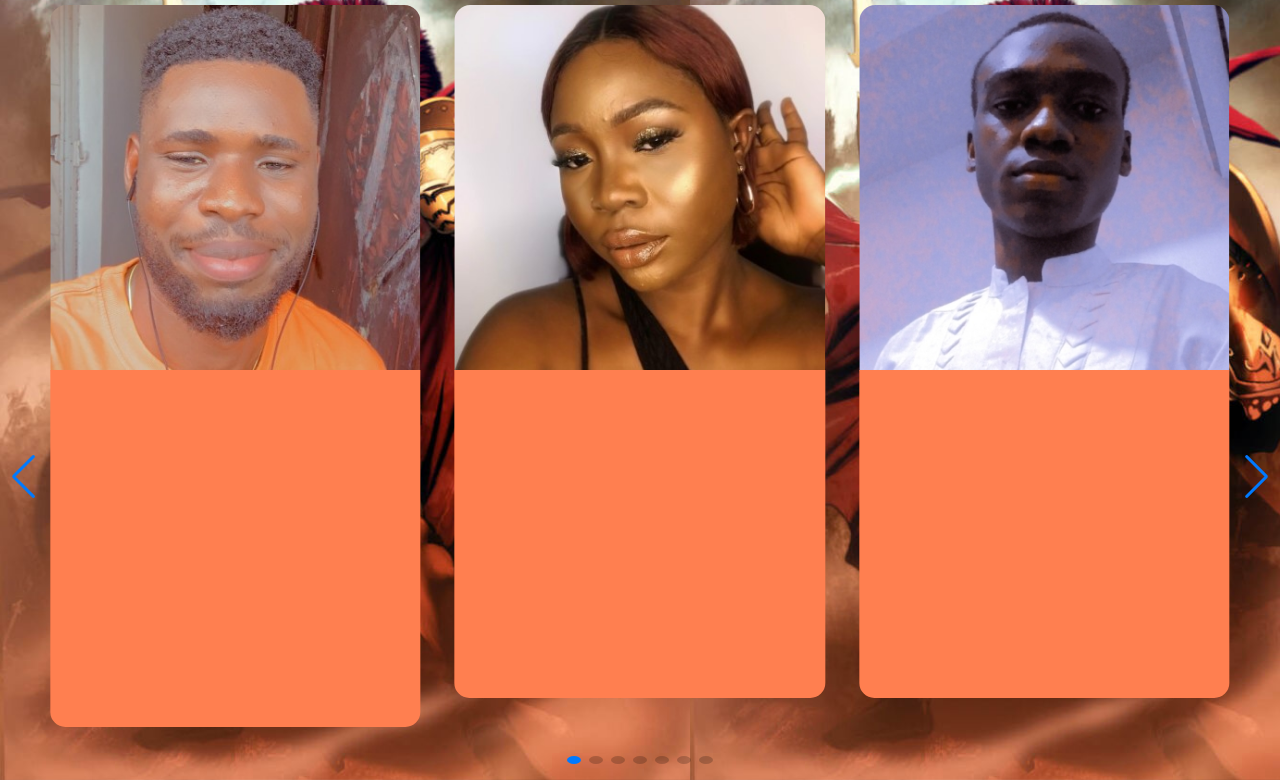
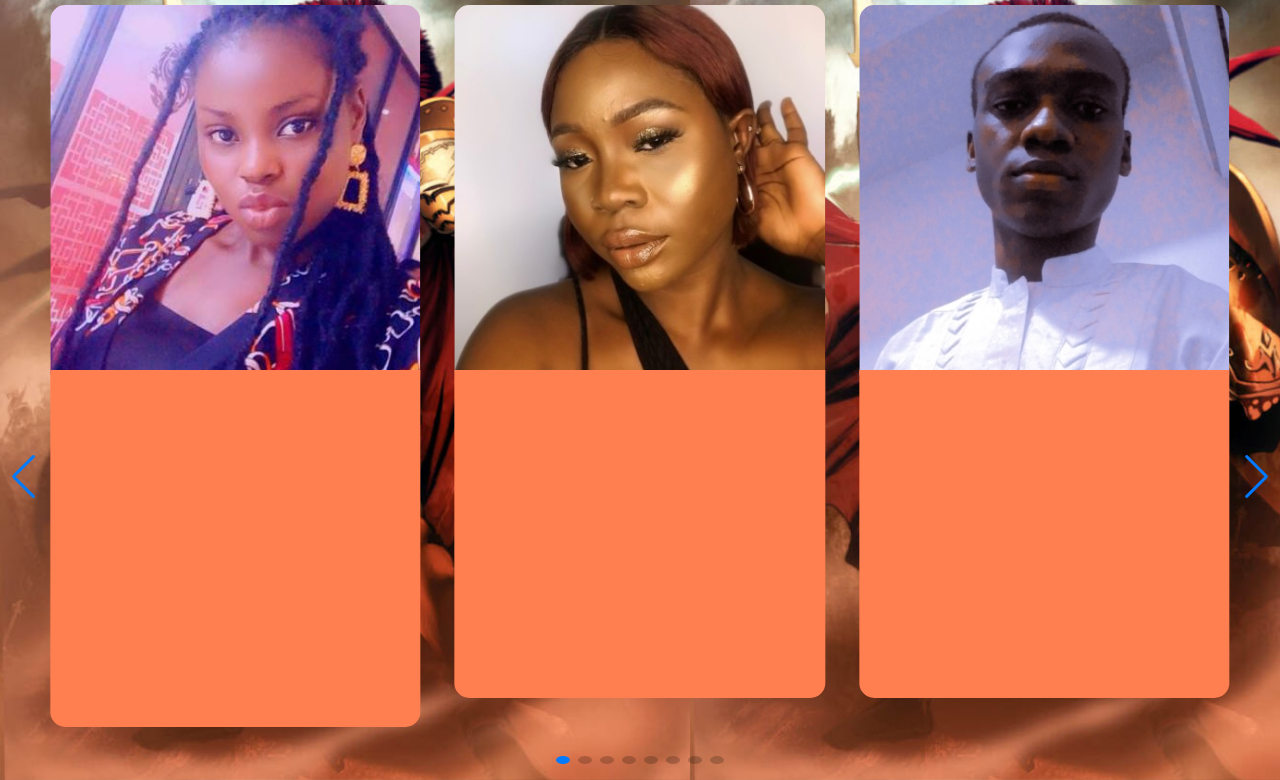
Before and after one commit to Izima01/Kodecamp-task-7-Team-Array-JS, a plain HTML site: page index.html in a window 1280 px wide. Shown: the part 83-863 px from the top of the page. Drawn offline with nearby package versions, Linux system fonts and the light colour scheme.

Commit message:
last commit

```diff
--- a/JS/app.js
+++ b/JS/app.js
@@ -61,7 +61,17 @@ let teamMembers = [
         thingsLearnt: ["HTML", "CSS", "Bootstrap", "Javascript"],
         bestMovie: "Inglorious Basterds",
         age: 22,
-    }
+    },
+    {
+        names: "Oyindamola Ogunkunle",
+        track: "Beginner Frontend",
+        bestFood: "Amala with Abula",
+        complexion: "dark",
+        thingsLearnt: ["HTML", "CSS", "Bootstrap", "Javascript"],
+        bestMovie: "Nil",
+        age: 24,
+    },
+
 ]
 
 let names = document.querySelectorAll("name");
@@ -76,7 +86,7 @@ let bestMovie = document.querySelectorAll("#bestMovie");
 for (let i = 0; i < teamMembers.length; i ++) {
     let member = teamMembers[i]
     let textList = "";
-    textList += `${member.thingsLearnt} `;
+    textList += `${member.thingsLearnt}`;
 
 
     console.log(textList)
@@ -84,7 +94,7 @@ for (let i = 0; i < teamMembers.length; i ++) {
                 `<div class="swiper-slide">
                     <div class="member-box rounded-3 container">
                         <div class="image overflow-hidden">
-                            <img class="rounded-4 rounded-bottom img-fluid w-100" src="images/member${i+1}.jpg" height="500px">
+                            <img class="img-fluid w-100" src="images/member${i+1}.jpg" height="500px">
                         </div>
                         <div class="description w-100">
                             <div class="description-inner">
--- a/css/style.css
+++ b/css/style.css
@@ -16,8 +16,12 @@ main {
 
 img {
     border-radius: 15px 15px 0 0;
-    transition: all ease-in-out 500ms;
+    transition: all ease-in-out 600ms;
     z-index: 1;
+}
+
+img:hover {
+    transform: scale(1.2);
 }
 
 .description {
@@ -35,17 +39,13 @@ img {
 .description-inner {
     opacity: 0;
     transform: translateY(40px);
-    transition: all ease 800ms;
+    transition: all ease 400ms;
 }
 
 .description-inner:hover{
     opacity: 1;
     transform: translateY(0);
-    transition: all ease-in-out 800ms;
-}
-
-img:hover {
-    transform: scale(1.2);
+    transition: all ease-in-out 400ms;
 }
 
 .description p {
```
Also changed, not shown: images/member8.jpg (added).
